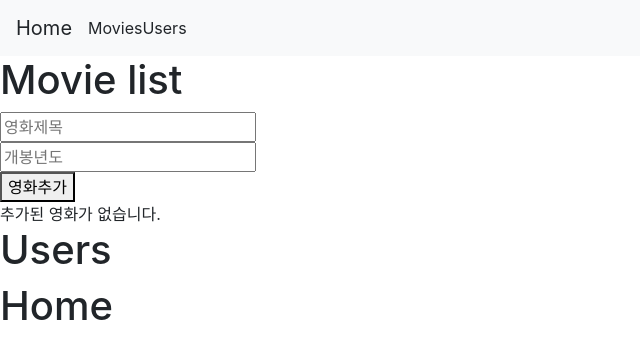
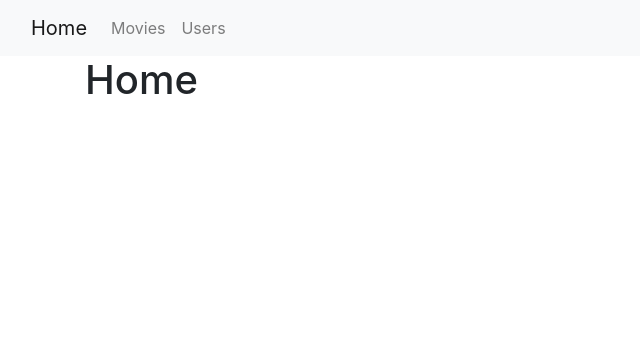
Before and after one commit to Choi043/react-basic, a React (Create React App) app: page / in a window 1280 px wide. Shown: the top 358 px of the page, without its empty margins (0-640 px from the left). Built offline with nearby package versions, Linux system fonts and the light colour scheme.

Commit message:
show users

```diff
--- a/src/App.js
+++ b/src/App.js
@@ -2,11 +2,12 @@ import React, { useState } from 'react';
 import Movie from './components/Movie';
 import MovieForm from './components/MovieForm';
 import Navbar from './components/Navbar';
+import Users from './pages/Users';
 import {
   BrowserRouter as Router,
   Switch,
   Route
-} from "react-router-dom";
+} from 'react-router-dom'
 
 function App() {
   const [movies, setMovies] = useState([]);
@@ -33,14 +34,26 @@ function App() {
     ]);
   };
   return (
+    <Router>
       <div className="App">
         <Navbar />
-          <h1>Movie list</h1>
-          <MovieForm addMovie={addMovie}/>
-          { renderMovies }
-          <h1>Users</h1>
-          <h1>Home</h1>
+        <div className="container">
+          <Switch>
+            <Route path="/movies">
+              <h1>Movie list</h1>
+              <MovieForm addMovie={addMovie}/>
+              { renderMovies }
+            </Route>
+            <Route path="/users">
+              <Users />
+            </Route>
+            <Route path="/" exact>
+              <h1>Home</h1>
+            </Route>
+          </Switch>
+        </div>
       </div>
+    </Router>
   );
 }
 
--- a/src/components/Navbar.js
+++ b/src/components/Navbar.js
@@ -1,22 +1,36 @@
 import React from 'react';
-import { Link } from 'react-router-dom';
+import { Link, NavLink } from 'react-router-dom';
 
 const Navbar = () => {
   return (
-    <nav class="navbar navbar-expand-lg navbar-light bg-light">
-      <a class="navbar-brand" to="/">Home</a>
-      <button class="navbar-toggler" type="button" data-bs-toggle="collapse" data-bs-target="#navbarNav" aria-controls="navbarNav" aria-expanded="false" aria-label="Toggle navigation">
-        <span class="navbar-toggler-icon"></span>
-      </button>
-      <div class="collapse navbar-collapse" id="navbarNav">
-        <ul class="navbar-nav">
-          <li class="nav-item">
-            <a class="nav-a active" aria-current="page" to="/Movies">Movies</a>
-          </li>
-          <li class="nav-item">
-            <a class="nav-a" to="/users">Users</a>
-          </li>
-        </ul>
+    <nav className="navbar navbar-expand-lg navbar-light bg-light">
+      <div className="container-fluid">
+        <Link className="navbar-brand" to="/">Home</Link>
+        <button className="navbar-toggler" type="button" data-bs-toggle="collapse" data-bs-target="#navbarNav" aria-controls="navbarNav" aria-expanded="false" aria-label="Toggle navigation">
+          <span className="navbar-toggler-icon"></span>
+        </button>
+        <div className="collapse navbar-collapse" id="navbarNav">
+          <ul className="navbar-nav">
+            <li className="nav-item">
+              <NavLink
+                className="nav-link"
+                to="/Movies"
+                activeClassName="active"
+              >
+                  Movies
+              </NavLink>
+            </li>
+            <li className="nav-item">
+              <NavLink
+                className="nav-link"
+                to="/users"
+                activeClassName="active"
+              >
+                  Users
+              </NavLink>
+            </li>
+          </ul>
+        </div>
       </div>
     </nav>
   );
--- /dev/null
+++ b/src/components/UserList.js
@@ -0,0 +1,23 @@
+import React from 'react';
+
+const userList = ({ users }) => {
+  console.log(users)
+  return (
+    <div>
+
+      {users.map(user => {
+        return (
+          <div
+            className="card mb-2"
+            key={user.id}>
+            <div className="card-body p-3">
+              {user.name}
+            </div>
+          </div>
+        );
+      })}
+    </div>
+  );
+};
+
+export default userList;
--- /dev/null
+++ b/src/pages/Users.js
@@ -0,0 +1,23 @@
+import React, { useEffect, useState } from 'react';
+import axios from 'axios';
+import UserList from '../components/UserList';
+
+const Users = () => {
+  const [users, setUsers] = useState([]);
+
+  useEffect(() => {
+    axios.get('https://jsonplaceholder.typicode.com/users')
+        .then(response => {
+          setUsers(response.data);
+        })
+  }, []);
+
+  return (
+    <>
+      <h1>Users</h1>
+      <UserList users={users} />
+    </>
+  );
+};
+
+export default Users;
```
Also changed, not shown: 2 other files (tests, documents, lock files or other folders).
